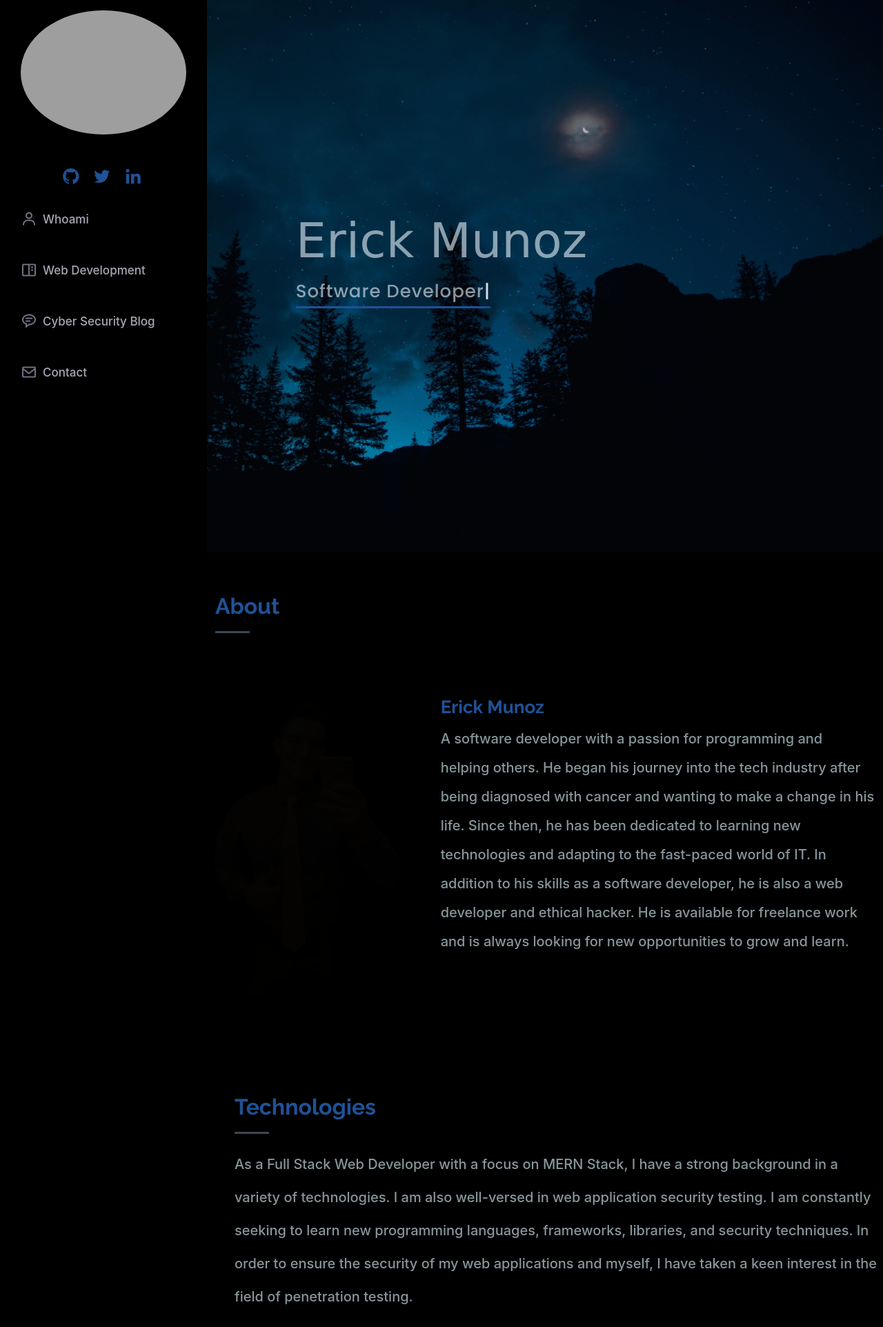
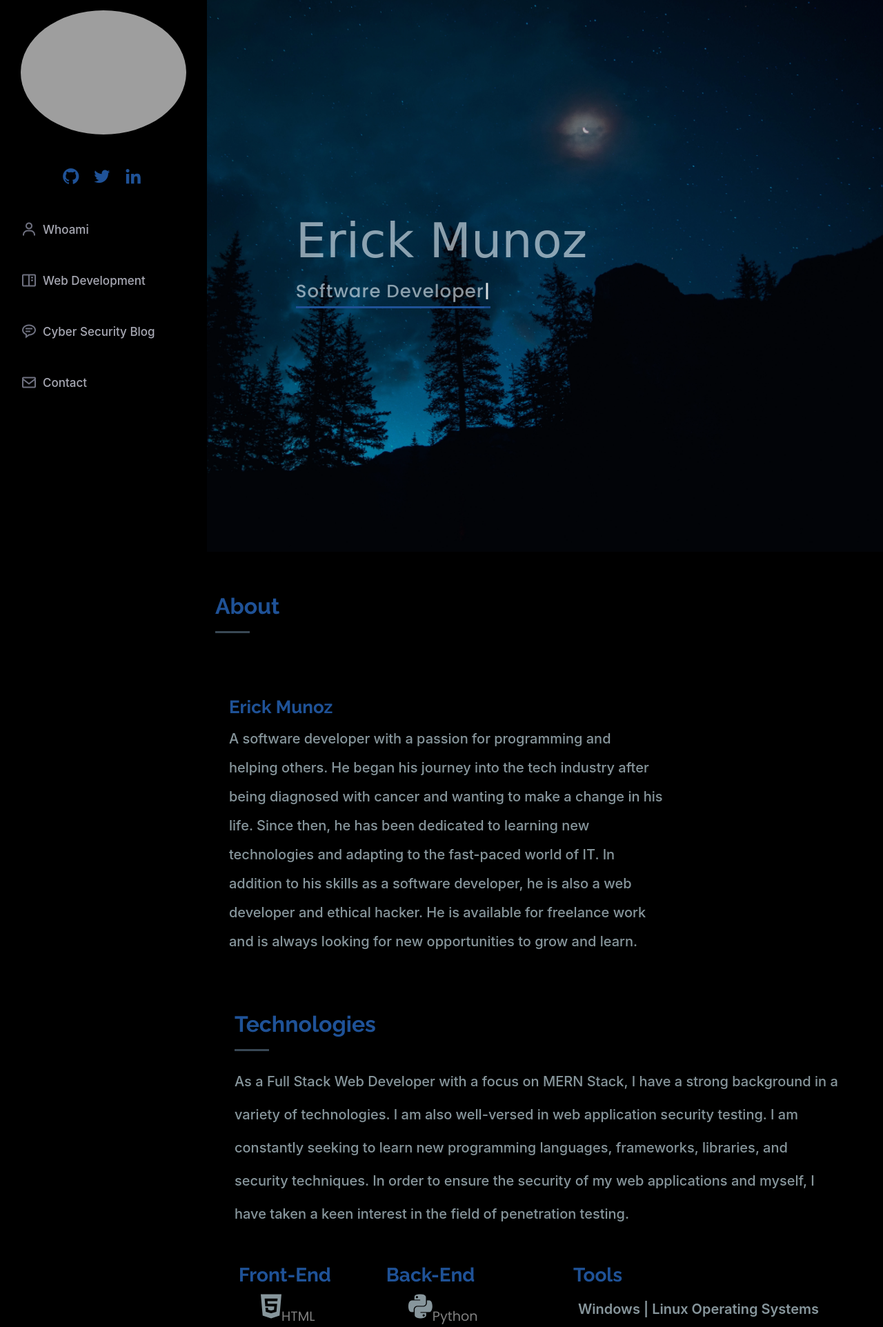
Before and after one commit to Dungyy/portfolio, a Flask app: page / in a window 1280 px wide. Shown: the top 1924 px of the page at 69% size. Run offline with Flask 2, Linux system fonts and the light colour scheme; some libraries are stand-ins or nearby versions; some web fonts are replaced; grey boxes are pictures that could not be loaded.

Commit message:
minor css edit

```diff
--- a/static/iPortfolio/assets/css/style.css
+++ b/static/iPortfolio/assets/css/style.css
@@ -350,7 +350,6 @@ section {
 
 .dungy-pic img {
   filter: grayscale(100%);
-  filter: brightness(2%);
 }
 
 .about-p {
@@ -463,6 +462,7 @@ section {
 
 #skills {
   color: rgb(135, 150, 156);
+  margin-right: 60px;
 }
 
 .skills {
@@ -668,7 +668,7 @@ section {
 # Contact
 --------------------------------------------------------------*/
 .contact1 {
-  margin-left: 2.7rem;
+  margin-left: 10px;
 }
 
 .contact {
@@ -763,6 +763,7 @@ section {
   position: relative;
   top: -35px;
   cursor: pointer;
+  margin-top: 15px;
 }
 
 .nav-menu span {
--- a/templates/index.html
+++ b/templates/index.html
@@ -74,7 +74,7 @@
   <section id="hero" class="d-flex flex-column justify-content-center align-items-center">
     <div class="hero-container" data-aos="fade-in">
       <h1 style="color: rgba(240, 248, 255, 0.579);" data-aos="fade-up" data-aos-delay="500">Erick Munoz</h1>
-      <p data-aos="fade-up" data-aos-delay="1100"><span style="color: rgba(240, 248, 255, 0.579);" class="typed" data-typed-items="Welcome!, Software Developer, Web Developer, Ethical Hacker, Freelancer,"></span></p>
+      <p data-aos="fade-up" data-aos-delay="900"><span style="color: rgba(240, 248, 255, 0.579);" class="typed" data-typed-items="Welcome!, Software Developer, Web Developer, Ethical Hacker, Freelancer,"></span></p>
     </div>
   </section>
   <!-- End Hero -->
@@ -91,9 +91,9 @@
 
         <div class="row">
           <div class="col-lg-4 dungy-pic" data-aos="fade-right">
-            <img src="../static/iPortfolio/assets/img/dungy.img.png" class="dungy-pic img-fluid" alt="">
+            <!-- <img src="../static/iPortfolio/assets/img/dungy.img.png" class="dungy-pic img-fluid" alt=""> -->
           </div>
-          <div class="col-lg-8 pt-4 pt-lg-0 content" data-aos="fade-left">
+          <div class="col-lg-8 pt-4 pt-lg-0 content" style="margin-left: 20px;" data-aos="fade-left">
             <br/>
             <h3>Erick Munoz </h3>
             <p class="about-p" data-aos="fade-up"  data-aos-delay="200">
```
